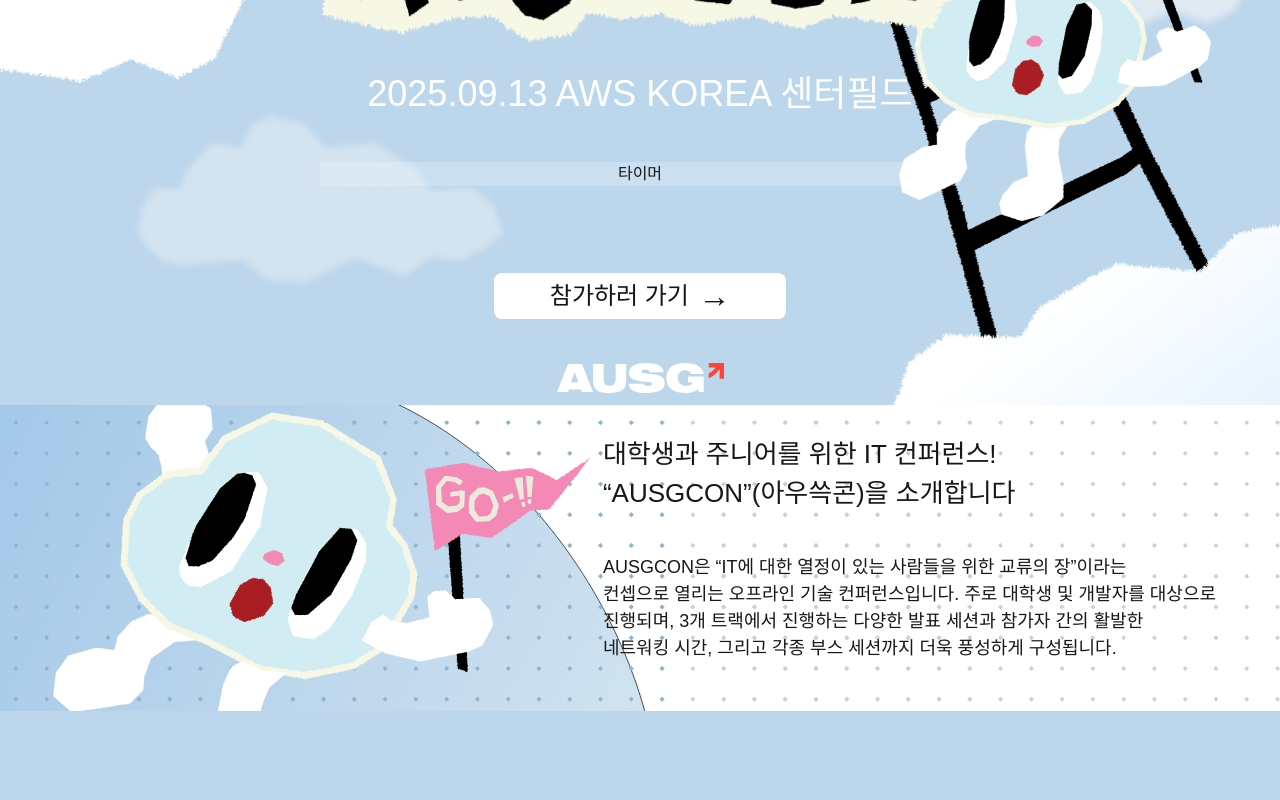
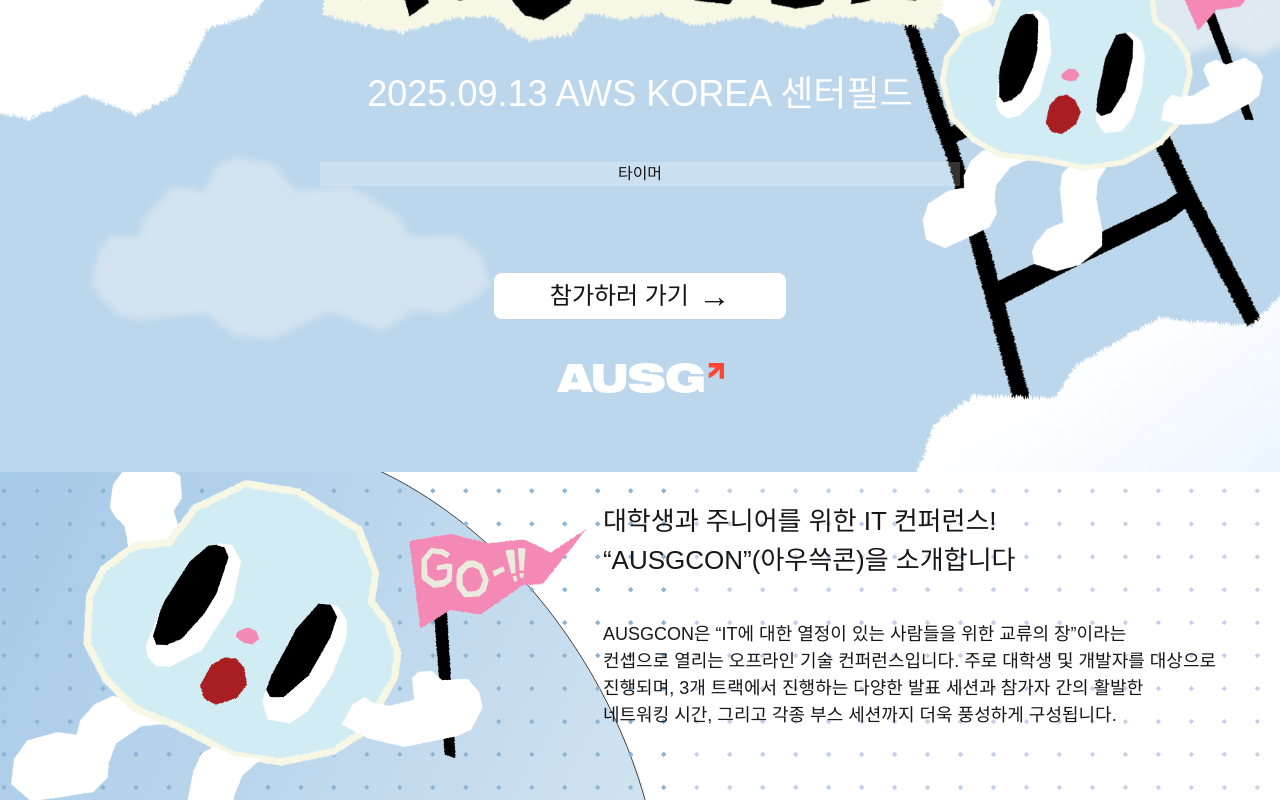
Before and after one commit to AUSG/ausgcon2025, a Next.js app: page / in a window 1280 px wide. Shown: the part 328-1128 px from the top of the page. Before the commit the page ends 1039 px from the top, so only its background shows below. Built offline with nearby package versions, Linux system fonts and the light colour scheme; a web font is replaced by a local one.

Commit message:
feat : 일단 height안건들인다는 가정

```diff
--- a/src/components/description/DescriptionSection.tsx
+++ b/src/components/description/DescriptionSection.tsx
@@ -1,14 +1,13 @@
 const DescriptionSection = () => {
   return (
-    <section className="w-full bg-white relative">
-      <img src="/image/description_bg.svg" />
-      <div className="absolute top-[30px] right-[5%] flex flex-col w-fit h-fit text-left items-left">
+    <section className="relative h-[41vh] w-full bg-white bg-[url('/image/description_bg.svg')] bg-cover bg-center bg-no-repeat">
+      <div className="items-left absolute top-[30px] right-[5%] flex h-fit w-fit flex-col text-left">
         <p className="mb-[41px] text-[26px]">
           대학생과 주니어를 위한 IT 컨퍼런스!
           <br />
           “AUSGCON”(아우쓱콘)을 소개합니다
         </p>
-        <p className="text-[18px] font-pretendard">
+        <p className="font-pretendard text-[18px]">
           AUSGCON은 “IT에 대한 열정이 있는 사람들을 위한 교류의 장”이라는
           <br />
           컨셉으로 열리는 오프라인 기술 컨퍼런스입니다. 주로 대학생 및 개발자를
--- a/src/components/main/MainSection.tsx
+++ b/src/components/main/MainSection.tsx
@@ -3,30 +3,28 @@ import Timer from "../timer/Timer";
 
 const MainSection = () => {
   return (
-    <section className="relative">
-      <img src="/image/main_bg.png" alt="배경" />
-
-      <div className="absolute inset-0 flex items-center flex-col w-full mt-[69px]">
+    <section className="relative min-h-screen w-full bg-[url('/image/main_bg.png')] bg-cover bg-center bg-no-repeat">
+      <div className="absolute inset-0 mt-[69px] flex w-full flex-col items-center">
         <div className="w-1/2">
           <h1 className="mb-[31.31px] flex">
             <img
               fetchPriority="high"
               src="/image/2025ausgcon.png"
-              className="w-full h-auto"
+              className="h-auto w-full"
               alt="2025 AUSGCON"
             />
           </h1>
-          <div className="text-white text-4xl font-normal mb-12 w-full flex justify-center">
+          <div className="mb-12 flex w-full justify-center text-4xl font-normal text-white">
             2025.09.13 AWS KOREA 센터필드
           </div>
           <div className="mb-[86.98px]">
             <Timer />
           </div>
-          <div className="mb-[43.53px] flex justify-center items-center ">
+          <div className="mb-[43.53px] flex items-center justify-center">
             {/* TODO : 참가하러가기 링크수정 */}
             <Link
               href="/a"
-              className="px-[55.579px] py-[6.947px] gap-[9.263px] flex justify-center items-center rounded-[8px] bg-white text-[24px] leading-[32.421px] text-[#141414]"
+              className="flex items-center justify-center gap-[9.263px] rounded-[8px] bg-white px-[55.579px] py-[6.947px] text-[24px] leading-[32.421px] text-[#141414]"
             >
               참가하러 가기
               <b className="text-[32px]" style={{ fontFamily: "Pretendard" }}>
@@ -34,7 +32,7 @@ const MainSection = () => {
               </b>
             </Link>
           </div>
-          <div className="flex justify-center items-center">
+          <div className="flex items-center justify-center">
             <img
               src="/image/ausg_logo.svg"
               width="167"
```
Also changed, not shown: package.json (+8 -6 lines), 2 other files (tests, documents, lock files or other folders).
